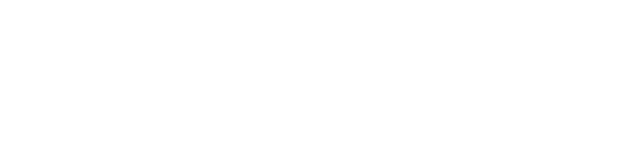
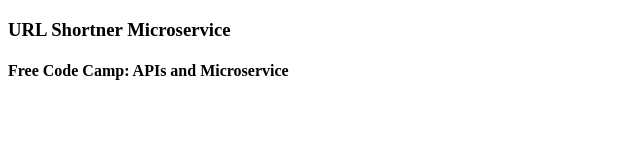
Before and after one commit to sahanabalram/urlshortner, a website: page public/index.html in a window 1280 px wide. Shown: the whole page, without its empty margins (0-640 px from the left). Drawn offline with Linux system fonts and the light colour scheme.

Commit message:
Include starter code

```diff
--- a/public/index.html
+++ b/public/index.html
@@ -1,5 +1,12 @@
 <!DOCTYPE html>
 <html>
-    <head></head>
-    <body></body>
+    <head>
+        <title>URL Microservice</title>
+    </head>
+    <body>
+        <header>
+            <h3>URL Shortner Microservice</h3>
+            <h4>Free Code Camp: APIs and Microservice</h4>
+        </header>
+    </body>
 </html>
```
